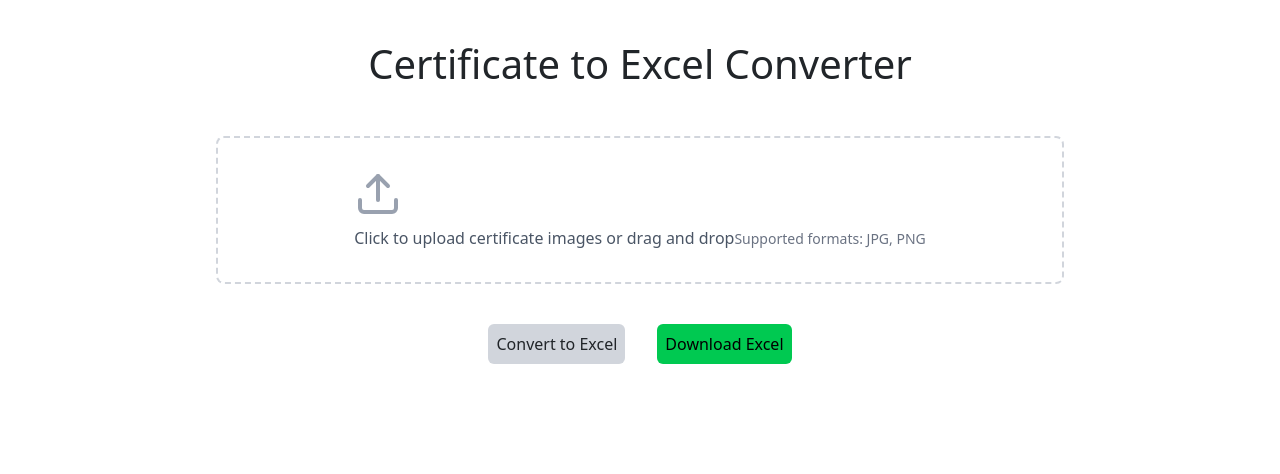
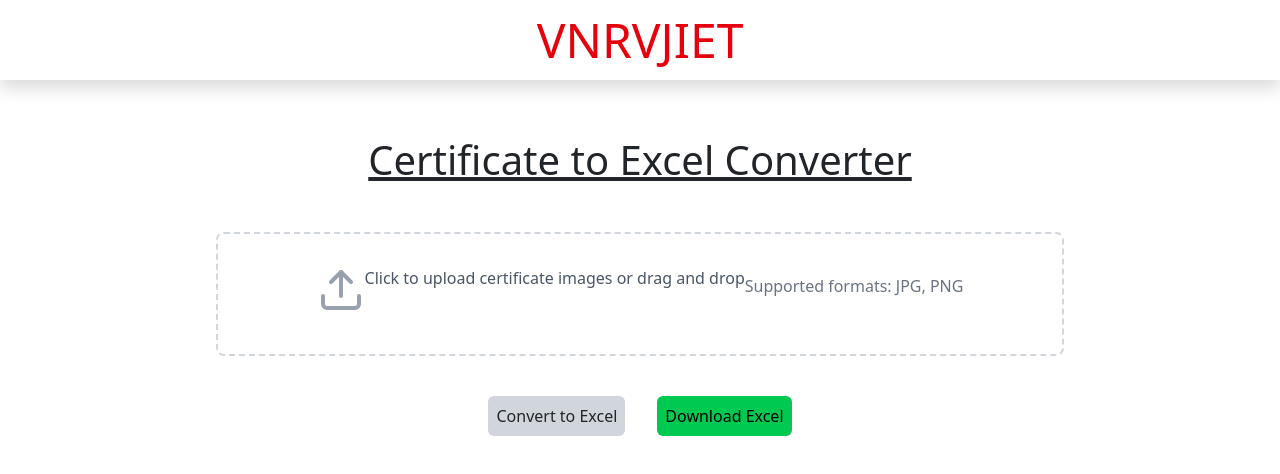
Before and after one commit to gouthamlingoju/ProjectONE, a React (Vite) app: page / in a window 1280 px wide. Shown: the top 474 px of the page. Built offline with nearby package versions, Linux system fonts and the light colour scheme.

Commit message:
Addded Header

```diff
--- a/src/App.jsx
+++ b/src/App.jsx
@@ -1,7 +1,9 @@
 import ImageToExcelConverter from './components/ImageToExcelConverter'
+import Vnrheader from './components/Vnrheader'
 function App() {
   return (
     <div>
+      <Vnrheader></Vnrheader>
       <ImageToExcelConverter/>
     </div>
   )
--- a/src/components/ImageToExcelConverter.jsx
+++ b/src/components/ImageToExcelConverter.jsx
@@ -91,7 +91,7 @@ const ImageToExcelConverter = () => {
   return (
     <div className="max-w-4xl mx-auto p-6">
       <div className="mb-8">
-        <h1 className="mt-3 mb-5 text-red-500 text-center hh">Certificate to Excel Converter</h1>
+        <h1 className="mt-3 mb-5 text-center underline ">Certificate to Excel Converter</h1>
 
         {error && (
           <div className="mb-4 p-3 bg-red-100 text-red-700 rounded">
@@ -112,9 +112,13 @@ const ImageToExcelConverter = () => {
             htmlFor="file-upload"
             className="cursor-pointer flex flex-col items-center"
           >
-            <Upload className="w-12 h-12 text-gray-400 mb-2" />
-            <span className="text-gray-600">Click to upload certificate images or drag and drop</span>
-            <span className="text-sm text-gray-500 mt-2">Supported formats: JPG, PNG</span>
+            <div className='d-flex'>
+              <Upload className="w-12 h-12 text-gray-400 mb-2" />
+              <div className='d-flex'>
+                <span className="text-gray-600">Click to upload certificate images or drag and drop</span>
+                <span className=" text-gray-500 mt-2">Supported formats: JPG, PNG</span>
+              </div>
+            </div>
           </label>
         </div>
 
--- /dev/null
+++ b/src/components/Vnrheader.jsx
@@ -0,0 +1,11 @@
+// import './styles.css';
+
+function Vnrheader(){
+    return(
+        <div className="text-center shadow h-auto">
+            <p className=" text-red-600 text-5xl p-3 mb-3">VNRVJIET</p>
+        </div>
+    )
+}
+
+export default Vnrheader;
```
